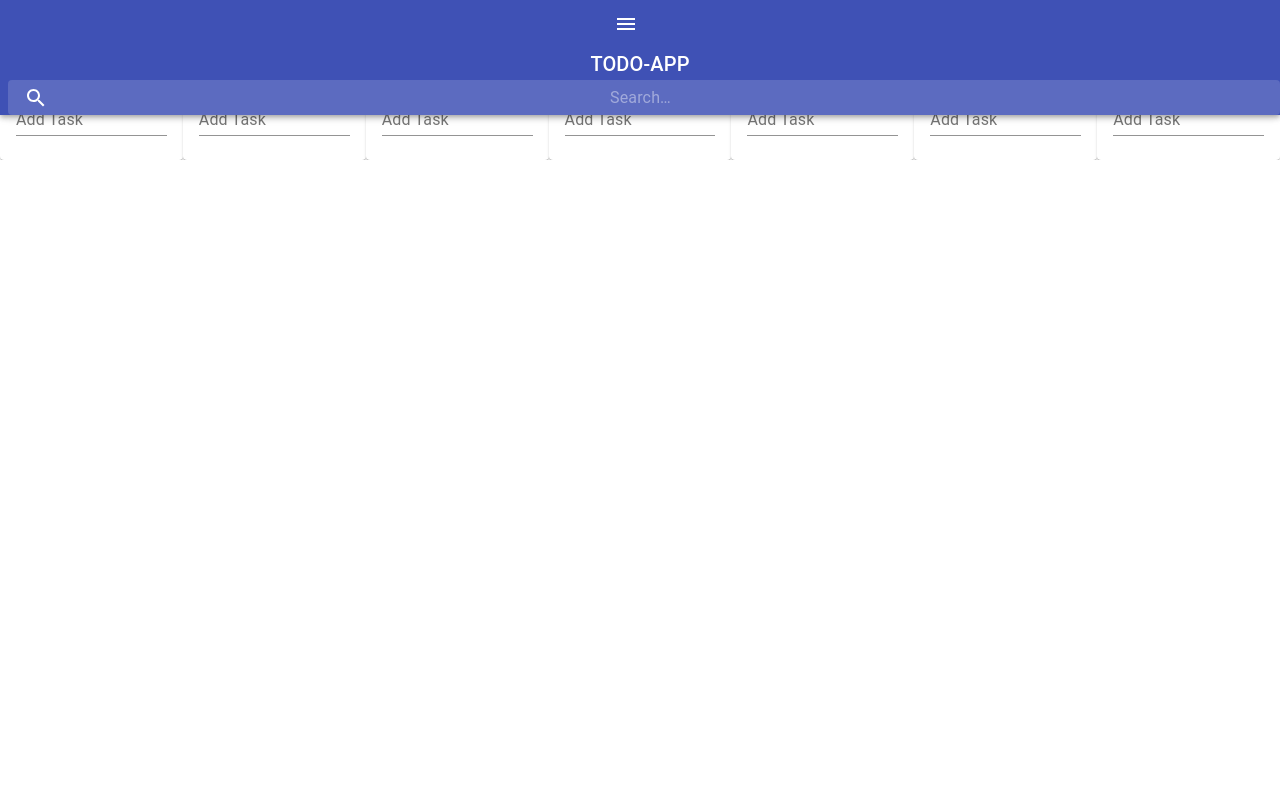
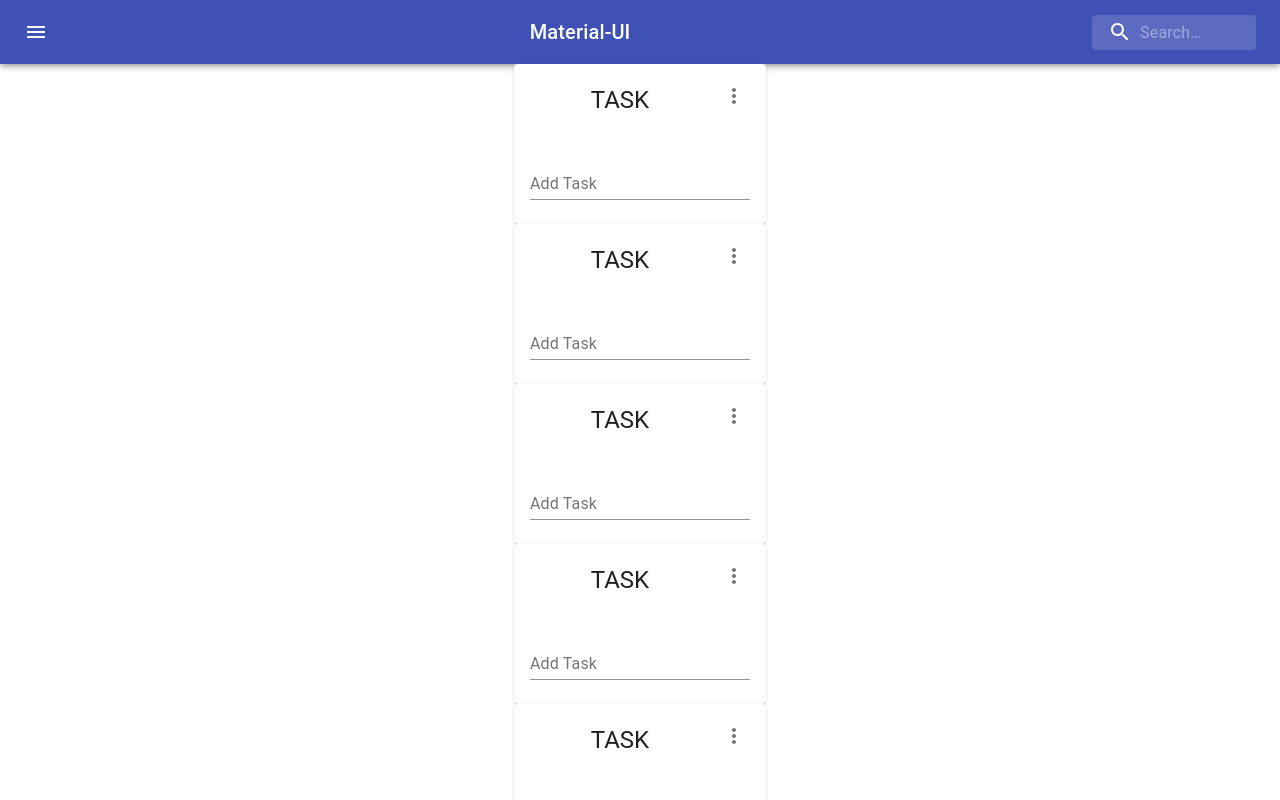
Before and after one commit to attrikartik/TodoApp, a React (Create React App) app: page / in a window 1280 px wide. Shown: the top 800 px of the page. Built offline with nearby package versions, Linux system fonts and the light colour scheme.

Commit message:
third commit

```diff
--- a/src/Components/Board/Board.module.css
+++ b/src/Components/Board/Board.module.css
@@ -1,13 +1,13 @@
 .Board{
-  display: flex;
+  /* display: flex;
   flex-direction: row;
   overflow-x: auto;
-  width: auto;
+  width: auto; */
 
 
-   /* display: inline-block */
+   display: inline-block
 }
-/*
+
 .Container{
     text-align: center;
-} */
+}
--- a/src/Components/UI/Header.js
+++ b/src/Components/UI/Header.js
@@ -1,6 +1,6 @@
 import React from 'react';
 import AppBar from '@material-ui/core/AppBar';
-import Toolbar from '@material-ui/core/AppBar';
+import Toolbar from '@material-ui/core/Toolbar';
 import IconButton from '@material-ui/core/IconButton';
 import Typography from '@material-ui/core/Typography';
 import InputBase from '@material-ui/core/InputBase';
@@ -79,7 +79,7 @@ export default function SearchAppBar() {
             <MenuIcon />
           </IconButton>
           <Typography className={classes.title} variant="h6" noWrap>
-            TODO-APP
+            Material-UI
           </Typography>
           <div className={classes.search}>
             <div className={classes.searchIcon}>
```
